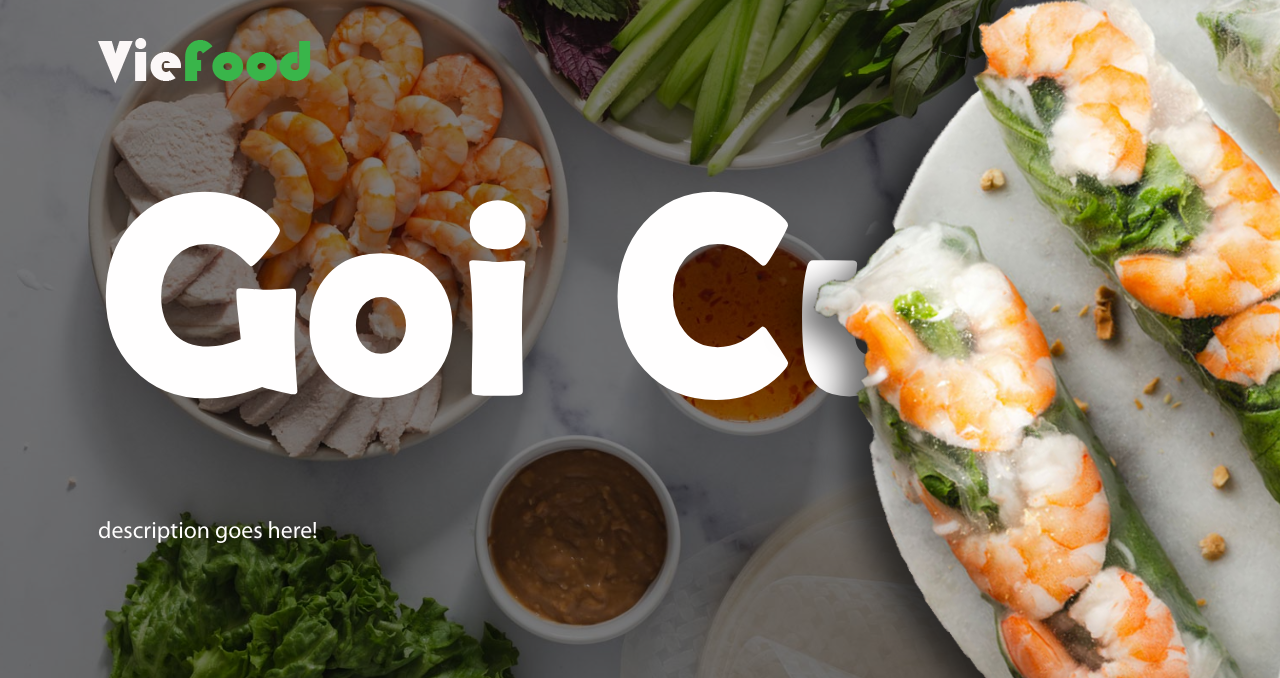
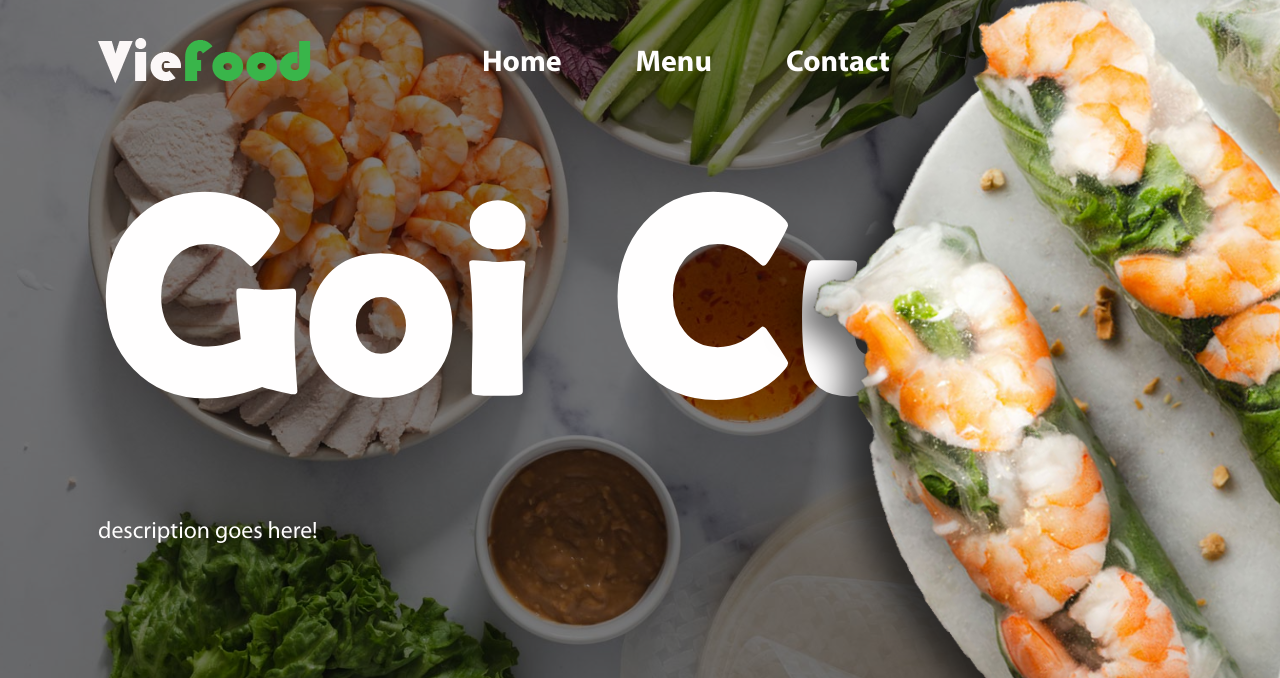
Before and after one commit to aura-baeckerei/aura-baeckerei.github.io, a plain HTML site: page index.html in a window 1280 px wide. Shown: the top 678 px of the page. Drawn offline with nearby package versions, Linux system fonts and the light colour scheme.

Commit message:
Update index.html

```diff
--- a/index.html
+++ b/index.html
@@ -19,11 +19,11 @@
         <a href="#" class="logo">
             <img src="./images/VieFood.png" alt="">
         </a>
-        <!-- <ul class="main-menu" id="main-menu">
-            <li><a href="#">home</a></li>
-            <li><a href="#">menu</a></li>
-            <li><a href="#">contact</a></li>
-        </ul> -->
+        <ul class="main-menu" id="main-menu">
+            <li><a href="https://aura-baeckerei.github.io/aura-baeckerei.github.io/">home</a></li>
+            <li><a href="https://aura-baeckerei.github.io/aura-baeckerei.github.io/menu.html">menu</a></li>
+            <li><a href="https://aura-baeckerei.github.io/aura-baeckerei.github.io/contact.html">contact</a></li>
+        </ul>
         <span class="mb-menu-toggle" id="mb-menu-toggle">
             <i class='bx bx-menu'></i>
         </span>
```
